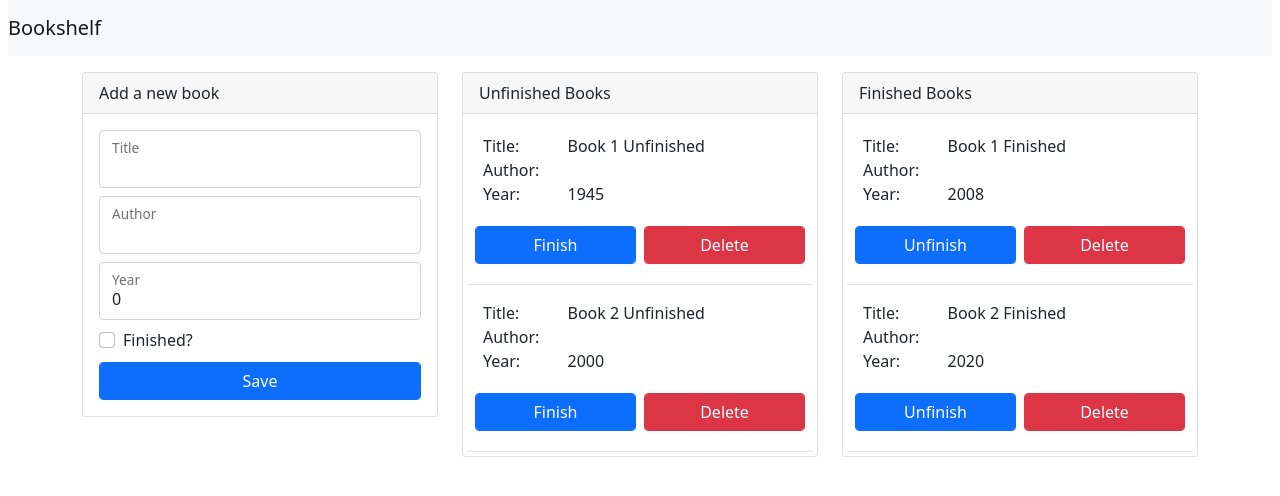
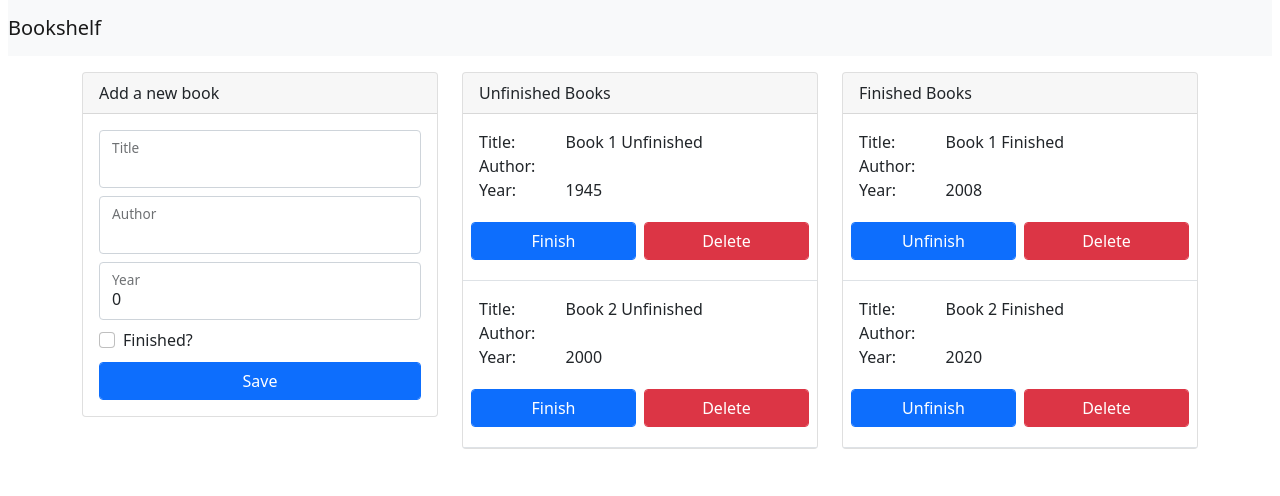
Before and after one commit to stevelukis/Bookshelf, a React (Create React App) app: page / in a window 1280 px wide. Shown: the top 496 px of the page. Built offline with nearby package versions, Linux system fonts and the light colour scheme.

Commit message:
Removed the padding of card body.

```diff
--- a/src/bookshelf/components.js
+++ b/src/bookshelf/components.js
@@ -12,7 +12,7 @@ export function Bookshelf(props) {
       <div className="card-header">
         {bookshelfName}
       </div>
-      <div className="card-body p-1">
+      <div className="card-body p-0">
         <table className="table p-0 m-0">
           <tbody>
           {bookList.map(book => {
```
